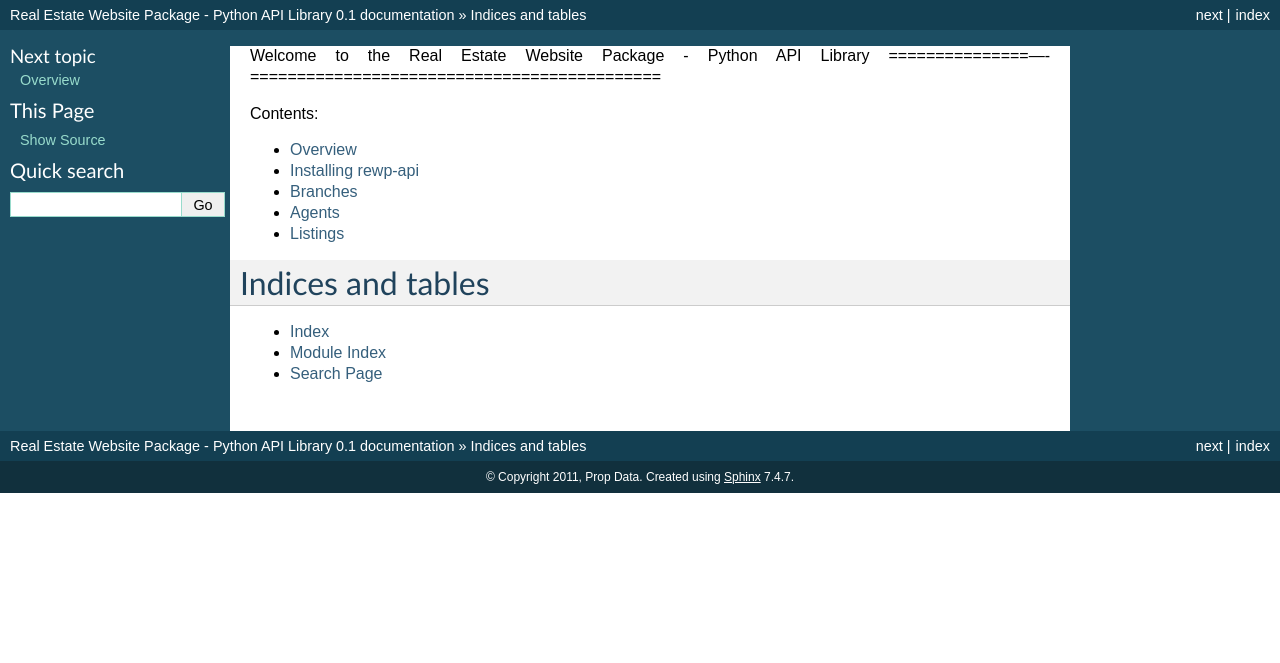
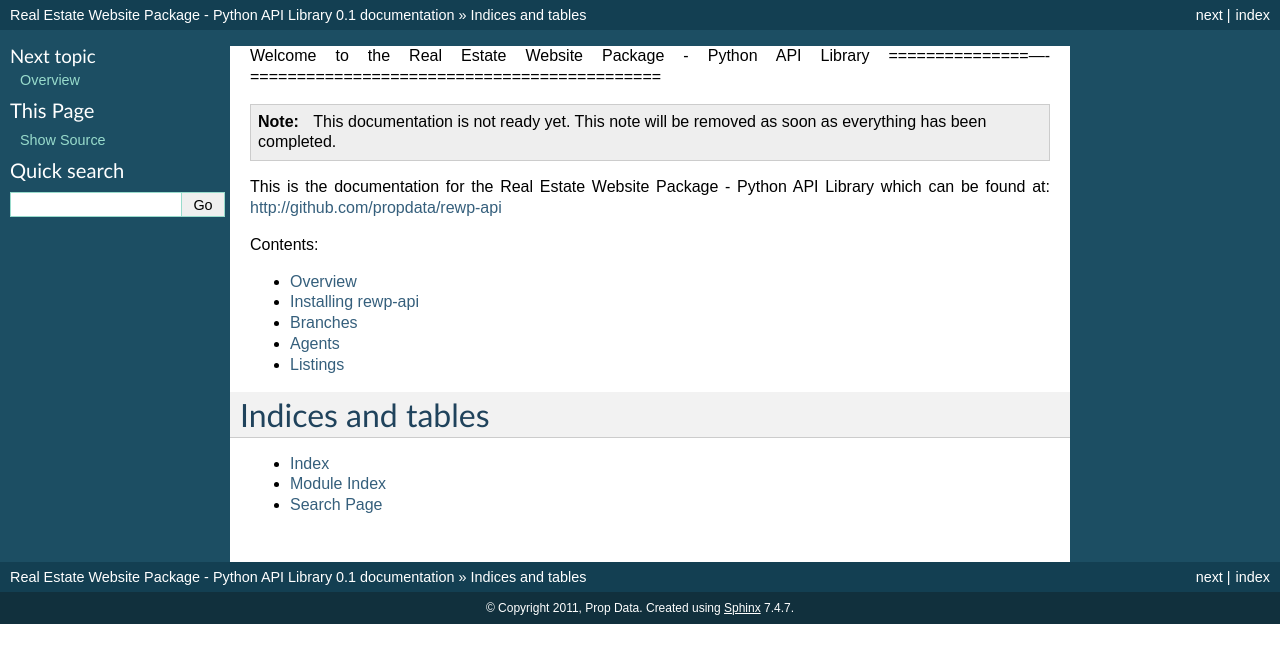
Before and after one commit to propdata/rewp-api, a Sphinx documentation site: the page built from docs/index.rst, in a window 1280 px wide. Shown: the top 663 px of the page. Built offline with Sphinx 7.4.7, drawn with Linux system fonts in a browser that asks for light colours.

Commit message:
Add a note about the documentation being incomplete

```diff
--- a/docs/index.rst
+++ b/docs/index.rst
@@ -5,6 +5,13 @@
 
 Welcome to the Real Estate Website Package - Python API Library
 ===============----============================================
+
+.. note::
+   This documentation is not ready yet. This note will be removed as soon as
+   everything has been completed.
+
+This is the documentation for the Real Estate Website Package - Python API
+Library which can be found at: http://github.com/propdata/rewp-api
 
 Contents:
 
```
